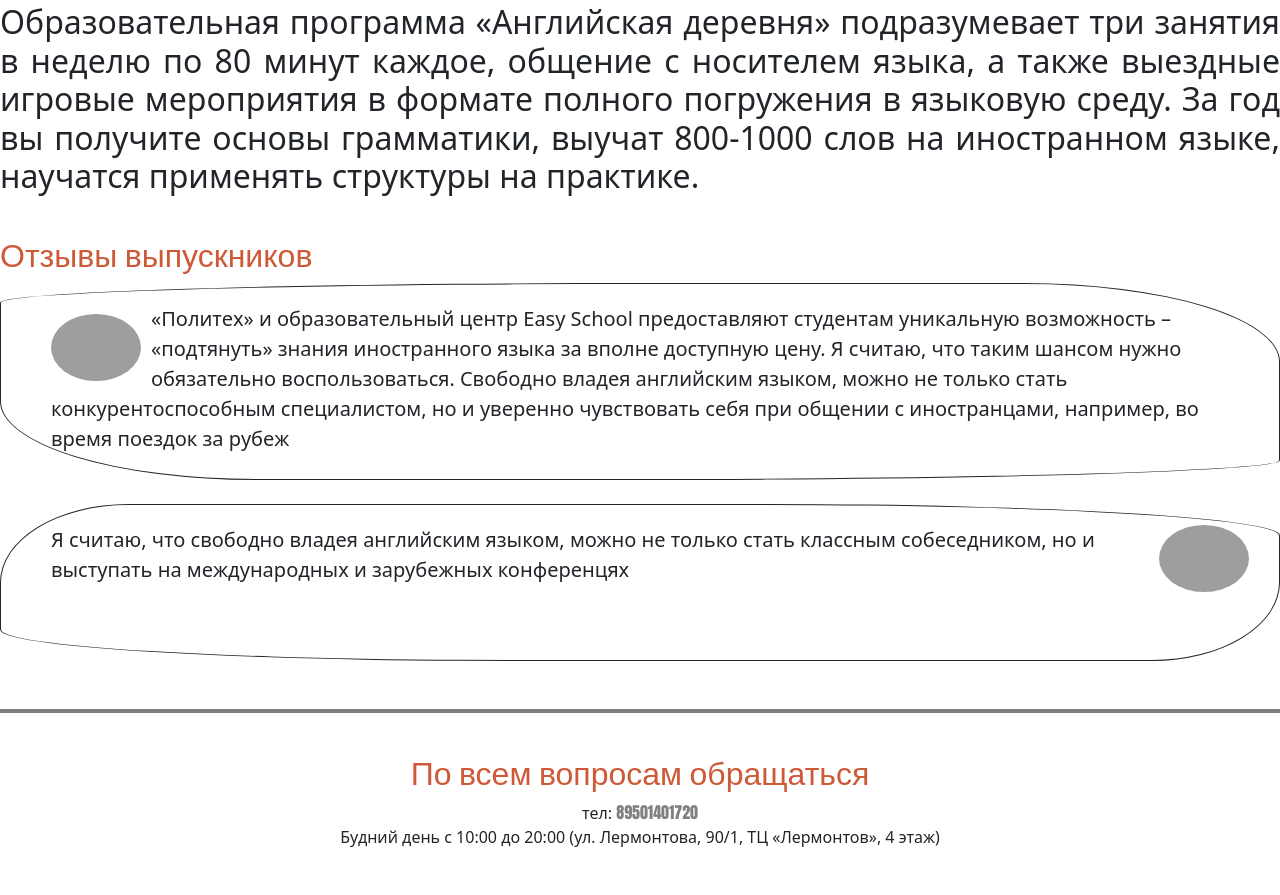
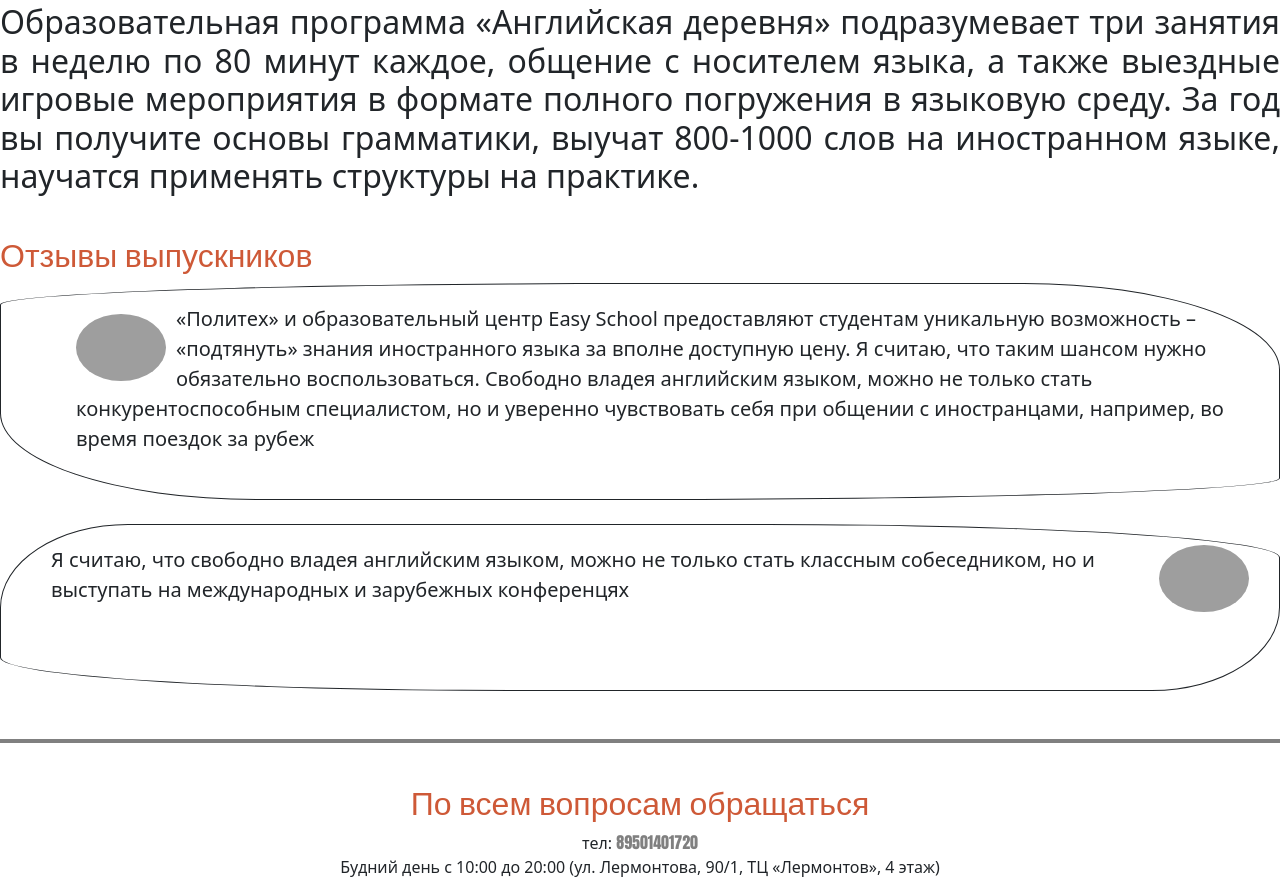
Before and after one commit to sonytruelove/Landing, a plain HTML site: page index.html in a window 1280 px wide. Shown: the part 1059-1954 px from the top of the page. Before the commit the page ends 1924 px from the top, so only its background shows below. Drawn offline with nearby package versions, Linux system fonts and the light colour scheme; grey boxes are pictures that could not be loaded.

Commit message:
Update style.css

```diff
--- a/style.css
+++ b/style.css
@@ -22,7 +22,7 @@ text-align:right;
   }
 .blockquote{
   border: solid 1px;
-  padding:20px 20px 25px 50px;
+  padding: 20px 20px 45px 75px;
   border-radius: 50% 20% / 10% 40%;
 }
 .review-image.second-item{
@@ -31,7 +31,7 @@ text-align:right;
   }
 .blockquote.second-item{
   border: solid 1px;
-  padding:20px 20px 75px 50px;
+  padding:20px 20px 85px 50px;
   border-radius: 10% 40%/50% 20% ;
 }
 .contacts{
```
